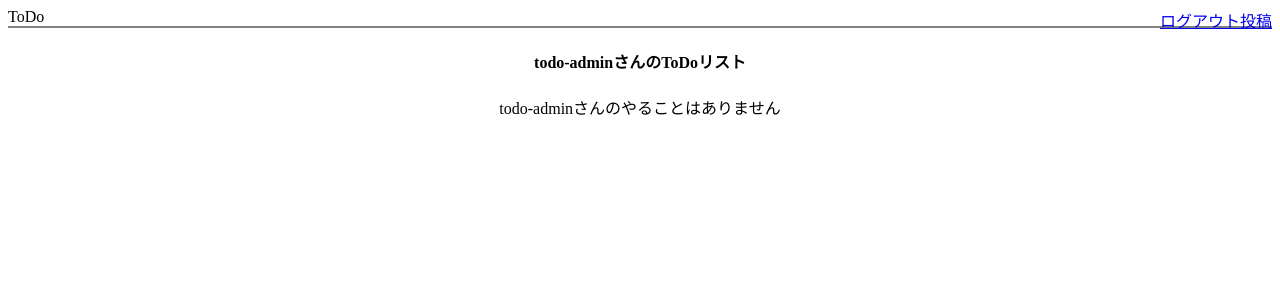
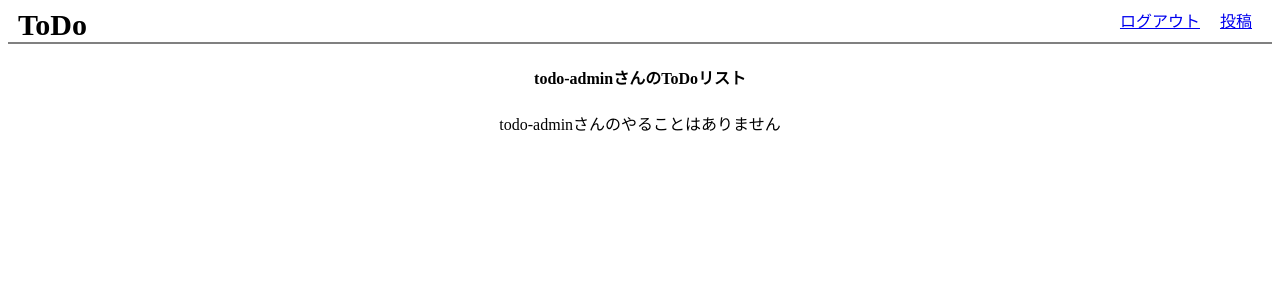
Before and after one commit to a-im12/todo, a Django app: page /mypage/ in a window 1280 px wide. Shown: the top 300 px of the page. Run offline with Django 3.2, Linux system fonts and the light colour scheme; a user stored in the database is signed in; data comes from the database, SQL or seed files in the repository; both versions use the stored data as it was after the commit; tables that the repository leaves empty hold one stand-in row (values such as "Sample post").

Commit message:
体裁を整えました

```diff
--- a/acounts/templates/login.html
+++ b/acounts/templates/login.html
@@ -10,7 +10,7 @@
         <header>
             <div class="header">
                 <div class="navigate">
-                    <p class="app-name">ToDo</p>
+                    <strong class="app-name">ToDo</strong>
                 </div>
             </div>
         </header>
@@ -48,6 +48,10 @@
                     <input type="submit" value="ログイン">
                     <br>
                     <br>
+                    <a href="{% url 'top:index' %}">トップに戻る</a>
+                    <br>
+                    <br>
+                    <br>
                     <br>
                     <a href="">パスワードを忘れましたか?</a>
 
--- a/acounts/templates/logout.html
+++ b/acounts/templates/logout.html
@@ -10,7 +10,7 @@
         <header>
             <div class="header">
                 <div class="navigate">
-                    <p class="app-name">ToDo</p>
+                    <strong class="app-name">ToDo</strong>
                 </div>
             </div>
         </header>
--- a/acounts/templates/signbase.html
+++ b/acounts/templates/signbase.html
@@ -10,11 +10,8 @@
         <header>
             <div class="header">
                 <div class="navigate">
-                    <p class="app-name">ToDo</p>
+                    <strong class="app-name">ToDo</strong>
                     {% block navigate %}{% endblock %}
-                    <ul>
-                        <!-- <li><a class="logout-link" href="">LogOut</a></li> -->
-                    </ul>
                 </div>
             </div>
         </header>
--- a/acounts/templates/signup.html
+++ b/acounts/templates/signup.html
@@ -3,6 +3,7 @@
 {% block title %}サインイン{% endblock %}
 
     {% block contents %}
+    <div class="signup-form">
         <h1>サインイン</h1>
         <form method="post">
             {% csrf_token %}
@@ -27,7 +28,6 @@
         </form>
         <br>
         <br>
-    <a href="{% url 'top:index' %}">トップに戻る
-
-    </a>
+        <a href="{% url 'top:index' %}">トップに戻る</a>
+    </div>
     {% endblock %}
--- a/static/css/style.css
+++ b/static/css/style.css
@@ -20,6 +20,7 @@ ul{
 
 .app-name{
     margin-left: 10px;
+    font-size: 30px;
 }
 
 header{
@@ -37,9 +38,23 @@ header{
 
 main{
     text-align: center;
+    width: 500px;
+    margin: auto;
 }
 
 .todo-list{
     border:2px solid gray;
-    margin-top:10px;
+    margin-top:25px;
 }
+
+.signup-form{
+    text-align: left;
+}
+
+.logout-link{
+    margin-right: 20px;
+}
+
+.post-link{
+    margin-right:20px;
+}
--- a/todo/templates/base.html
+++ b/todo/templates/base.html
@@ -10,7 +10,7 @@
         <header>
             <div class="header">
                 <div class="navigate">
-                    ToDo
+                    <strong class="app-name">ToDo</strong>
                     {% block navigate %}{% endblock %}
                 </div>
             </div>
@@ -25,7 +25,7 @@
         <main>
             <div class="contents">
                 <h1>ログインしてください</h1>
-                <a href="">Topに戻る</a>
+                <a href="{% url 'top:index' %}">Topに戻る</a>
             </div>
         </main>
         {% endif %}
--- a/todo/templates/mypage.html
+++ b/todo/templates/mypage.html
@@ -3,12 +3,11 @@
     {% block title %}My Page{% endblock %}
 
     {% block navigate %}
-    <a href="{% url 'todo:post' %}" style="float:right;">投稿</a>
-    <a href="{% url 'acounts:logout' %}" style="float:right;">ログアウト</a>
+    <a class="post-link" href="{% url 'todo:post' %}" style="float:right;">投稿</a>
+    <a class="logout-link" href="{% url 'acounts:logout' %}" style="float:right;">ログアウト</a>
     {% endblock %}
 
     {% block contents %}
-    {% if user.is_authenticated %}
         <div>
             <h4>{{ user.username }}さんのToDoリスト</h4>
             {% if object_list.count == 0 %}
@@ -17,7 +16,6 @@
                 <p>投稿<strong>{{ object_list.count }}</strong>件</p>
             {% endif %}
         </div>
-    {% endif %}
 
         {% for record in object_list %}
             <div class="todo-list">
--- a/top/templates/index.html
+++ b/top/templates/index.html
@@ -10,7 +10,7 @@
     <body>
         <header>
             <div>
-                <p>ToDo</p>
+                <strong class="app-name">ToDo</strong>
             </div>
         </header>
         <main>
```
Also changed, not shown: todo/templates/post_todo.html (+8 -6 lines), db.sqlite3. Lines whose indentation alone changed are shown as unchanged.
